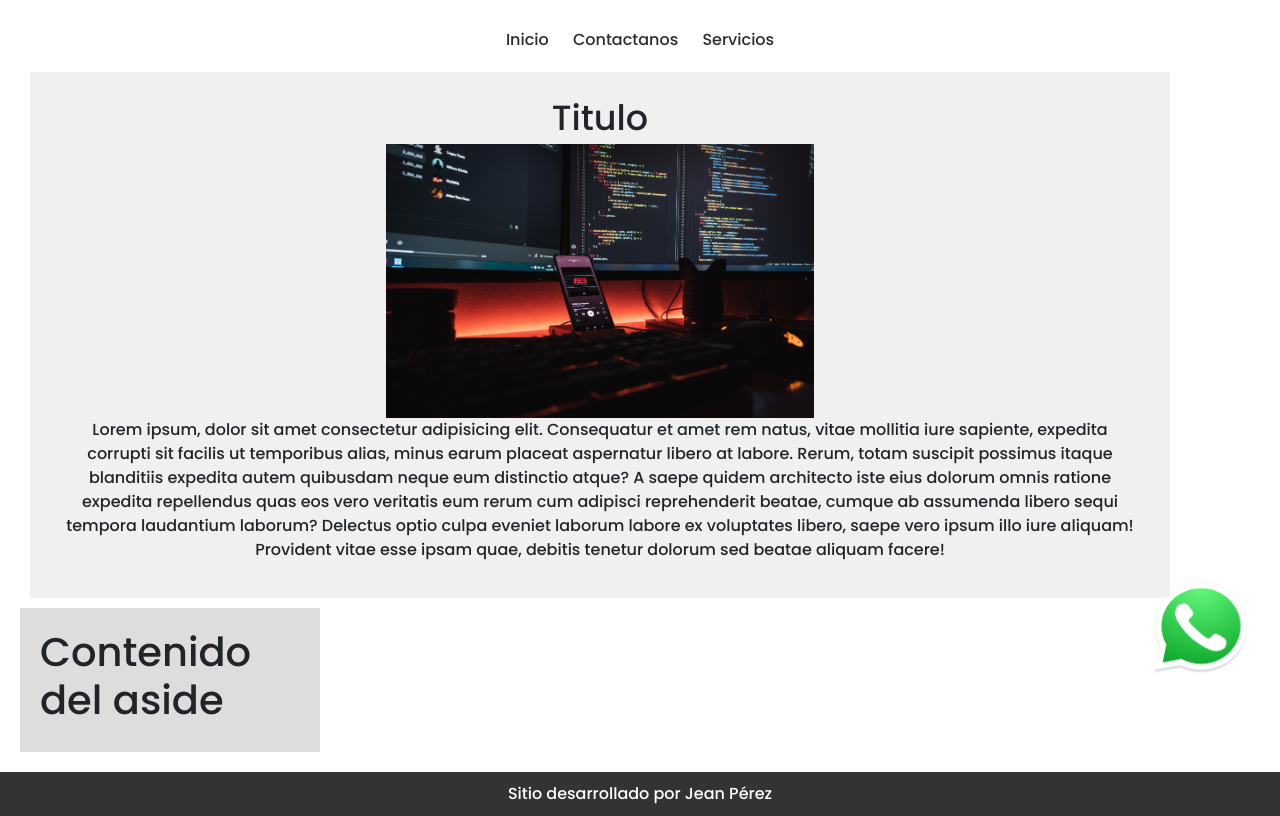
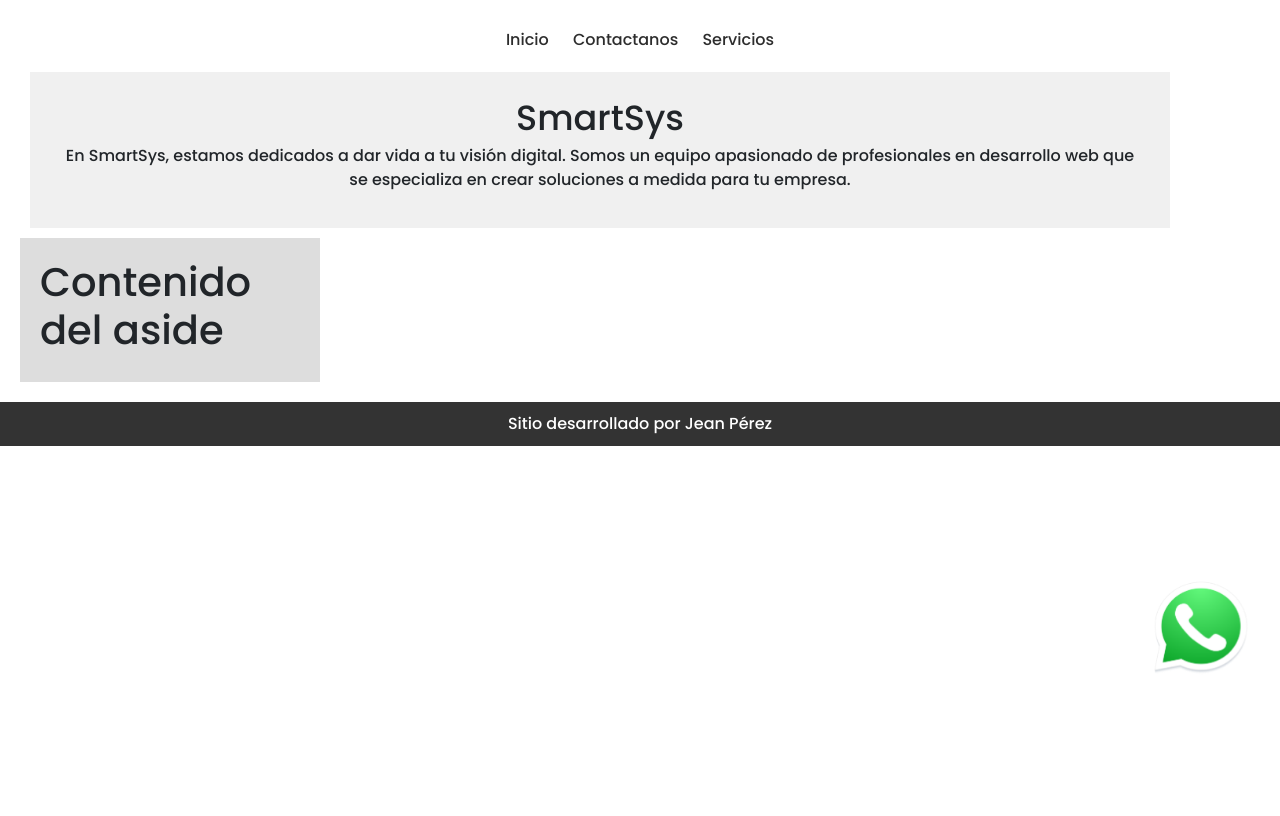
Before and after one commit to jandresst/PreEntrega03-JeanPerez, a plain HTML site: page index.html in a window 1280 px wide. Shown: the part 94-910 px from the top of the page. After the commit the page ends 800 px from the top, so only its background shows below. Drawn offline with nearby package versions, Linux system fonts and the light colour scheme.

Commit message:
Modificacion de Article

```diff
--- a/index.html
+++ b/index.html
@@ -26,16 +26,10 @@
 
         <div class="container">
             <article>
-                <h1>Titulo</h1>
-                <img src="./assets/img/fotis-fotopoulos-6sAl6aQ4OWI-unsplash.jpg" width="500px" alt="img">
-                <p>Lorem ipsum, dolor sit amet consectetur adipisicing elit. Consequatur et amet rem natus, vitae
-                    mollitia iure sapiente, expedita corrupti sit facilis ut temporibus alias, minus earum placeat
-                    aspernatur libero at labore. Rerum, totam suscipit possimus itaque blanditiis expedita autem
-                    quibusdam neque eum distinctio atque? A saepe quidem architecto iste eius dolorum omnis ratione
-                    expedita repellendus quas eos vero veritatis eum rerum cum adipisci reprehenderit beatae, cumque ab
-                    assumenda libero sequi tempora laudantium laborum? Delectus optio culpa eveniet laborum labore ex
-                    voluptates libero, saepe vero ipsum illo iure aliquam! Provident vitae esse ipsam quae, debitis
-                    tenetur dolorum sed beatae aliquam facere!</p>
+                <h1>SmartSys</h1>
+
+                <p>En SmartSys, estamos dedicados a dar vida a tu visión digital. Somos un equipo apasionado de
+                    profesionales en desarrollo web que se especializa en crear soluciones a medida para tu empresa.</p>
             </article>
         </div>
 
```
